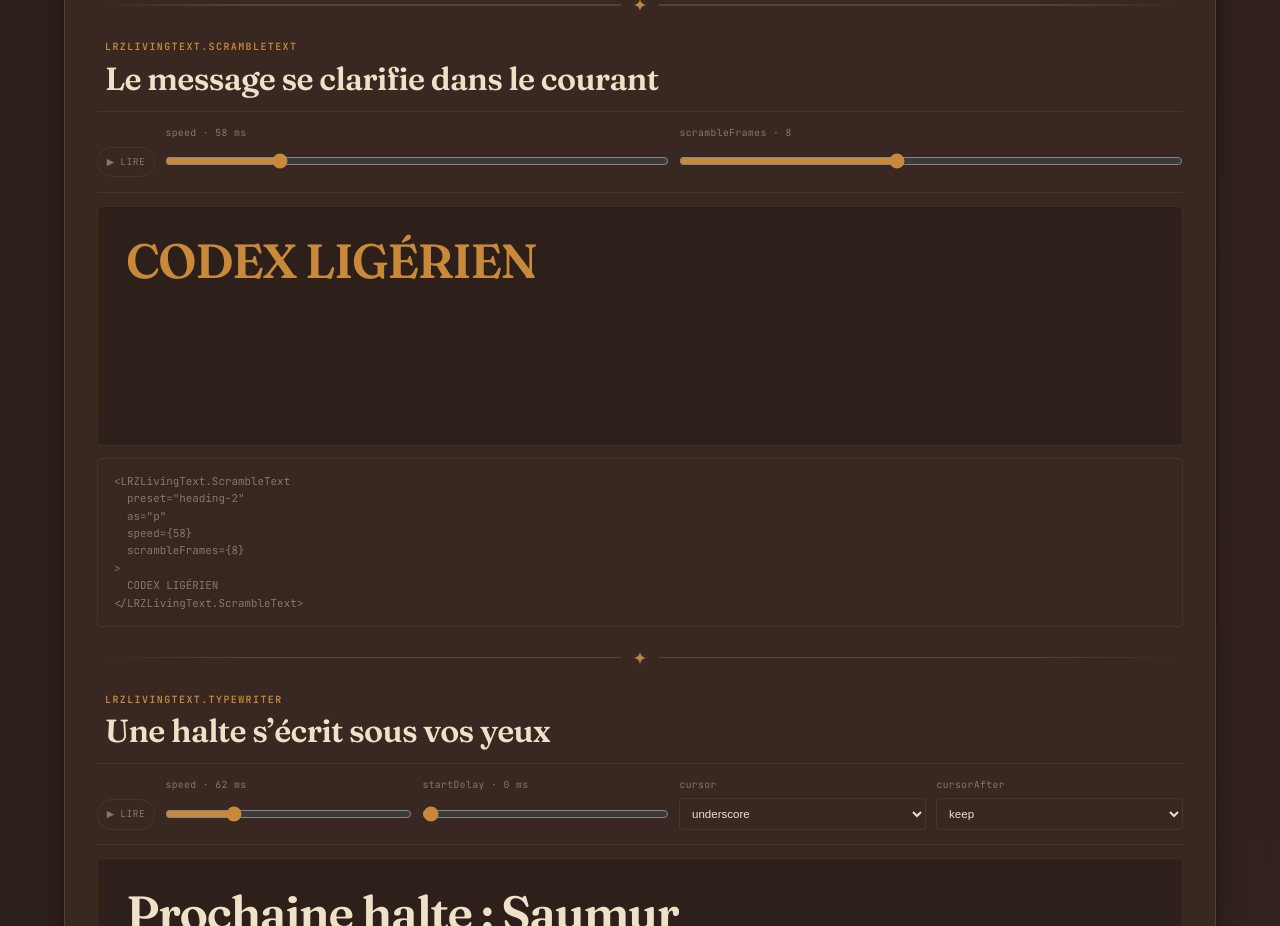
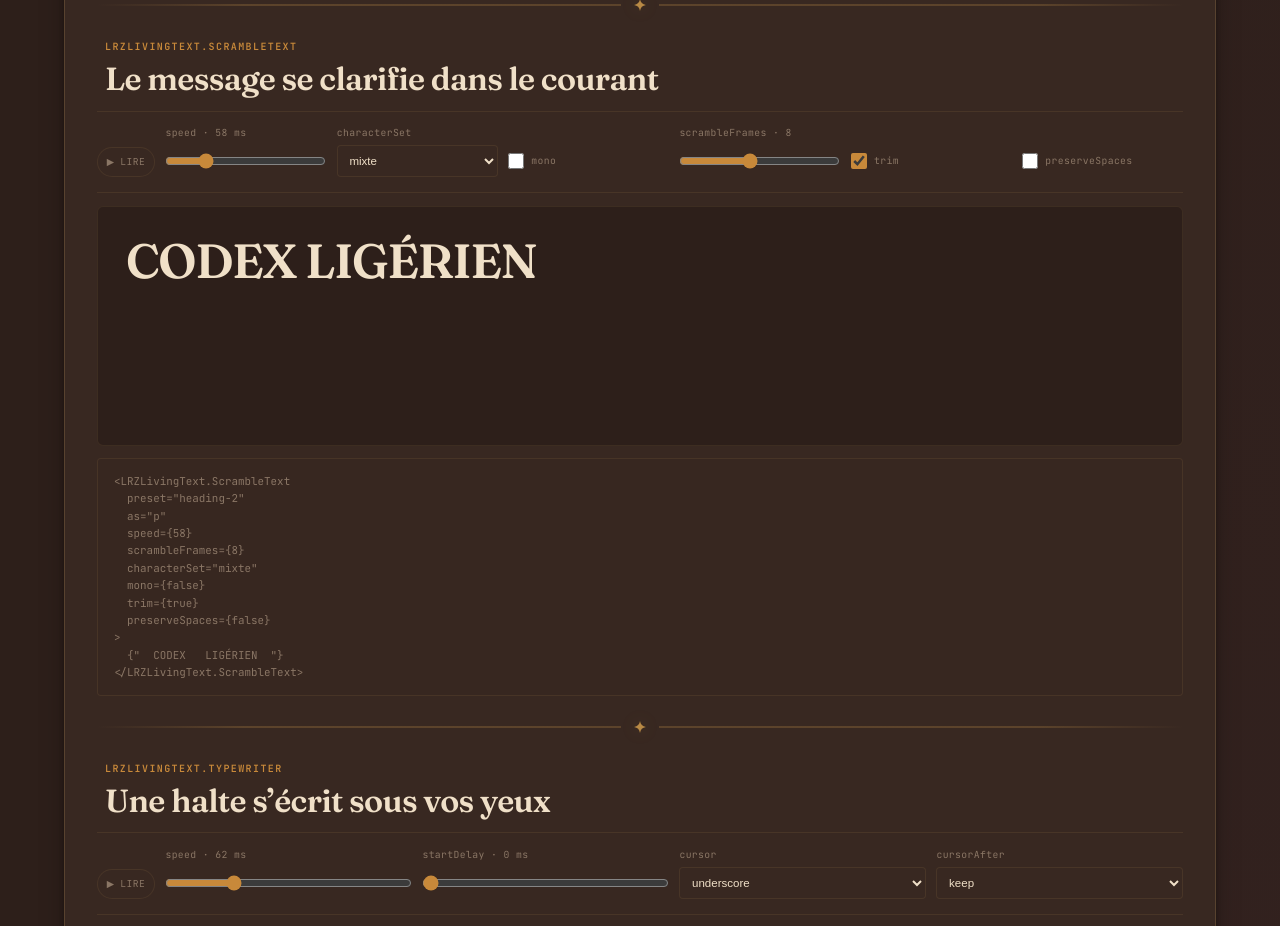
Before and after one commit to iamjulienjulien/loireridezen-codex, a Next.js app: page /atelier/components/lrz-living-text in a window 1280 px wide. Shown: the part 1260-2186 px from the top of the page. Built offline with nearby package versions, Linux system fonts and the light colour scheme.

Commit message:
[LRZ-CODEX] ✨ ui > refine scramble text options > 🤠 Julien

```diff
--- a/src/app/atelier/components/lrz-typography/LRZLivingTypographyControls.tsx
+++ b/src/app/atelier/components/lrz-typography/LRZLivingTypographyControls.tsx
@@ -4,6 +4,7 @@ import { useState } from "react";
 
 import LRZLivingText, {
     type LRZPathTextPath,
+    type LRZScrambleCharacterSet,
 } from "@/components/LRZLivingText";
 import type { Ambiance } from "@/registry/ambiances";
 import { LRZ_COLOR_LABELS, LRZ_COLOR_NAMES } from "@/registry/colors";
@@ -35,6 +36,14 @@ const CUTOUT_PADDINGS = ["sm", "md", "lg"] as const;
 const CUTOUT_RADII = ["none", "sm", "md"] as const;
 const TYPEWRITER_CURSORS = ["bar", "block", "underscore", "none"] as const;
 const TYPEWRITER_CURSOR_AFTER = ["keep", "hide"] as const;
+const SCRAMBLE_CHARACTER_SETS = [
+    "mixte",
+    "upper",
+    "lower",
+    "ucfirst",
+    "emoji",
+    "symbol",
+] as const satisfies readonly LRZScrambleCharacterSet[];
 
 export function LRZCutoutTextControls({ className }: { className: string }) {
     const [surface, setSurface] = useState<LRZColor>("bleu-gris");
@@ -231,9 +240,17 @@ export function LRZTypewriterControls({ className }: { className: string }) {
 function ScramblePreview({
     speed,
     scrambleFrames,
+    characterSet,
+    mono,
+    trim,
+    preserveSpaces,
 }: {
     speed: number;
     scrambleFrames: number;
+    characterSet: LRZScrambleCharacterSet;
+    mono: boolean;
+    trim: boolean;
+    preserveSpaces: boolean;
 }) {
     const playback = useLRZAnimationPlayback();
 
@@ -245,8 +262,12 @@ function ScramblePreview({
             playing={playback.playing}
             speed={speed}
             scrambleFrames={scrambleFrames}
+            characterSet={characterSet}
+            mono={mono}
+            trim={trim}
+            preserveSpaces={preserveSpaces}
         >
-            CODEX LIGÉRIEN
+            {"  CODEX   LIGÉRIEN  "}
         </LRZLivingText.ScrambleText>
     );
 }
@@ -254,6 +275,11 @@ function ScramblePreview({
 export function LRZScrambleTextControls({ className }: { className: string }) {
     const [speed, setSpeed] = useState(58);
     const [scrambleFrames, setScrambleFrames] = useState(8);
+    const [characterSet, setCharacterSet] =
+        useState<LRZScrambleCharacterSet>("mixte");
+    const [mono, setMono] = useState(false);
+    const [trim, setTrim] = useState(true);
+    const [preserveSpaces, setPreserveSpaces] = useState(false);
 
     return (
         <>
@@ -276,6 +302,24 @@ export function LRZScrambleTextControls({ className }: { className: string }) {
                                 }
                             />
                         </label>
+                        <SelectControl
+                            label="characterSet"
+                            value={characterSet}
+                            options={SCRAMBLE_CHARACTER_SETS}
+                            onChange={(value) =>
+                                setCharacterSet(
+                                    value as LRZScrambleCharacterSet,
+                                )
+                            }
+                        />
+                        <label className={styles.livingCheck}>
+                            <input
+                                type="checkbox"
+                                checked={mono}
+                                onChange={(event) => setMono(event.target.checked)}
+                            />
+                            <span>mono</span>
+                        </label>
                         <label className={styles.livingControl}>
                             <span>scrambleFrames · {scrambleFrames}</span>
                             <input
@@ -289,12 +333,34 @@ export function LRZScrambleTextControls({ className }: { className: string }) {
                                 }
                             />
                         </label>
+                        <label className={styles.livingCheck}>
+                            <input
+                                type="checkbox"
+                                checked={trim}
+                                onChange={(event) => setTrim(event.target.checked)}
+                            />
+                            <span>trim</span>
+                        </label>
+                        <label className={styles.livingCheck}>
+                            <input
+                                type="checkbox"
+                                checked={preserveSpaces}
+                                onChange={(event) =>
+                                    setPreserveSpaces(event.target.checked)
+                                }
+                            />
+                            <span>preserveSpaces</span>
+                        </label>
                     </div>
                 }
             >
                 <ScramblePreview
                     speed={speed}
                     scrambleFrames={scrambleFrames}
+                    characterSet={characterSet}
+                    mono={mono}
+                    trim={trim}
+                    preserveSpaces={preserveSpaces}
                 />
             </LRZAnimationCard>
             <pre className={styles.compositionCode}>
@@ -303,8 +369,12 @@ export function LRZScrambleTextControls({ className }: { className: string }) {
   as="p"
   speed={${speed}}
   scrambleFrames={${scrambleFrames}}
+  characterSet="${characterSet}"
+  mono={${mono}}
+  trim={${trim}}
+  preserveSpaces={${preserveSpaces}}
 >
-  CODEX LIGÉRIEN
+  {"  CODEX   LIGÉRIEN  "}
 </LRZLivingText.ScrambleText>`}</code>
             </pre>
         </>
--- a/src/components/LRZLivingText/index.ts
+++ b/src/components/LRZLivingText/index.ts
@@ -6,7 +6,10 @@ export type {
     LRZPathTextPath,
     LRZPathTextProps,
 } from "./path/LRZPathText";
-export type { LRZScrambleTextProps } from "./scramble/LRZScrambleText";
+export type {
+    LRZScrambleCharacterSet,
+    LRZScrambleTextProps,
+} from "./scramble/LRZScrambleText";
 export type { LRZScrollStoryProps } from "./scroll-story/LRZScrollStory";
 export type {
     LRZTypewriterCursor,
--- a/src/components/LRZLivingText/scramble/LRZScrambleText.module.css
+++ b/src/components/LRZLivingText/scramble/LRZScrambleText.module.css
@@ -1,7 +1,19 @@
 .root {
     min-height: 1.2em;
-    color: var(--gold);
+    color: inherit;
+    letter-spacing: 0.025em;
+    white-space: nowrap;
+}
+
+.root[data-preserve-spaces] {
+    white-space: pre-wrap;
+}
+
+.root[data-mono] {
     font-family: var(--font-mono);
     letter-spacing: 0.06em;
-    white-space: nowrap;
 }
+
+.root[data-character-set="emoji"] {
+    letter-spacing: 0.12em;
+}
--- a/src/components/LRZLivingText/scramble/LRZScrambleText.tsx
+++ b/src/components/LRZLivingText/scramble/LRZScrambleText.tsx
@@ -19,11 +19,33 @@ export type LRZScrambleTextProps = Omit<
     speed?: number;
     /** Nombre de caractères aléatoires visibles avant la stabilisation. */
     scrambleFrames?: number;
+    /** Alphabet utilisé durant le brouillage. */
+    characterSet?: LRZScrambleCharacterSet;
+    /** Utilise une chasse fixe pour donner un rendu plus technique. */
+    mono?: boolean;
+    /** Retire les espaces et retours à la ligne aux extrémités du texte. */
+    trim?: boolean;
+    /** Conserve les suites d’espaces et les retours à la ligne dans le rendu. */
+    preserveSpaces?: boolean;
     /** Redémarre la révélation au survol ou au focus si `playing` est absent. */
     playOnHover?: boolean;
 };
 
-const CHARACTERS = "ABCDEFGHJKLMNPQRSTUVWXYZ23456789";
+export type LRZScrambleCharacterSet =
+    | "mixte"
+    | "upper"
+    | "lower"
+    | "ucfirst"
+    | "emoji"
+    | "symbol";
+
+const CHARACTER_SETS = {
+    mixte: "ABCDEFGHJKLMNPQRSTUVWXYZabcdefghjkmnpqrstuvwxyz23456789",
+    upper: "ABCDEFGHJKLMNPQRSTUVWXYZ",
+    lower: "abcdefghjkmnpqrstuvwxyz",
+    emoji: ["🌊", "🚲", "🏰", "🌿", "🦢", "☀️", "🍇", "🛶"],
+    symbol: ["✦", "✧", "✺", "✹", "✷", "◈", "◉", "⌁"],
+} as const;
 
 function splitGraphemes(text: string) {
     if (typeof Intl.Segmenter === "function") {
@@ -36,17 +58,48 @@ function splitGraphemes(text: string) {
     return Array.from(text);
 }
 
+function normalizeText(text: string, trim: boolean, preserveSpaces: boolean) {
+    const trimmedText = trim ? text.trim() : text;
+
+    return preserveSpaces ? trimmedText : trimmedText.replace(/\s+/g, " ");
+}
+
+function getScrambleCharacters(
+    characterSet: LRZScrambleCharacterSet,
+    index: number,
+) {
+    if (characterSet === "ucfirst") {
+        return index === 0
+            ? CHARACTER_SETS.upper
+            : CHARACTER_SETS.lower;
+    }
+
+    return CHARACTER_SETS[characterSet];
+}
+
 /** Révèle une phrase à travers un brouillage typographique. */
 export default function LRZScrambleText({
     children,
     playing: controlledPlaying,
     speed = 58,
     scrambleFrames = 8,
+    characterSet = "mixte",
+    mono = false,
+    trim = true,
+    preserveSpaces = false,
     playOnHover = true,
     className,
+    onBlur,
+    onFocus,
+    onPointerEnter,
+    onPointerLeave,
     ...props
 }: LRZScrambleTextProps) {
-    const target = useMemo(() => splitGraphemes(children), [children]);
+    const text = useMemo(
+        () => normalizeText(children, trim, preserveSpaces),
+        [children, preserveSpaces, trim],
+    );
+    const target = useMemo(() => splitGraphemes(text), [text]);
     const [frame, setFrame] = useState(0);
     const [hoverPlaying, setHoverPlaying] = useState(false);
     const playing = controlledPlaying ?? hoverPlaying;
@@ -83,17 +136,23 @@ export default function LRZScrambleText({
         }, resolvedSpeed);
 
         return () => window.clearInterval(interval);
-    }, [playing, resolvedSpeed, target.length, totalFrames]);
+    }, [playing, resolvedSpeed, text, totalFrames]);
+
+    const visibleFrame = playing ? frame : totalFrames;
 
     const visibleText = target
         .map((grapheme, index) => {
-            if (grapheme === " " || index < frame - resolvedFrames) {
+            if (
+                /\s/.test(grapheme) ||
+                index < visibleFrame - resolvedFrames
+            ) {
                 return grapheme;
             }
 
+            const characters = getScrambleCharacters(characterSet, index);
             const characterIndex =
-                (frame * 7 + index * 11) % CHARACTERS.length;
-            return CHARACTERS[characterIndex];
+                (visibleFrame * 7 + index * 11) % characters.length;
+            return characters[characterIndex];
         })
         .join("");
 
@@ -111,12 +170,27 @@ export default function LRZScrambleText({
     return (
         <LRZTypography
             {...props}
-            aria-label={children}
+            aria-label={text}
             className={[styles.root, className].filter(Boolean).join(" ")}
-            onBlur={stopHoverPlayback}
-            onFocus={startHoverPlayback}
-            onPointerEnter={startHoverPlayback}
-            onPointerLeave={stopHoverPlayback}
+            data-preserve-spaces={preserveSpaces || undefined}
+            data-character-set={characterSet}
+            data-mono={mono || undefined}
+            onBlur={(event) => {
+                stopHoverPlayback();
+                onBlur?.(event);
+            }}
+            onFocus={(event) => {
+                startHoverPlayback();
+                onFocus?.(event);
+            }}
+            onPointerEnter={(event) => {
+                startHoverPlayback();
+                onPointerEnter?.(event);
+            }}
+            onPointerLeave={(event) => {
+                stopHoverPlayback();
+                onPointerLeave?.(event);
+            }}
             tabIndex={
                 controlledPlaying === undefined && playOnHover
                     ? 0
```
